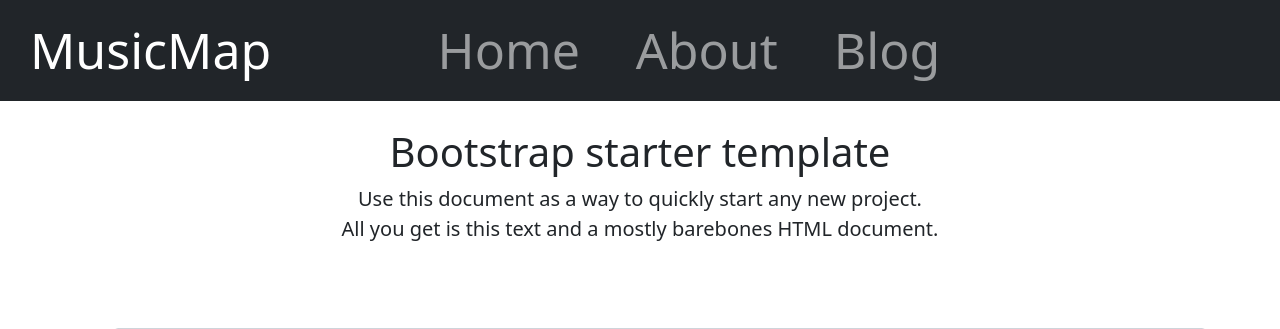
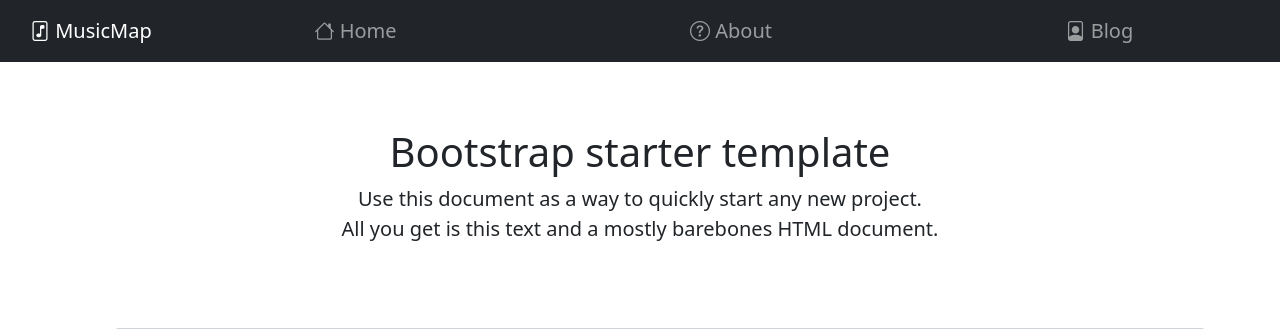
Before and after one commit to jimmyt333/MusicMap, a Django app: page /blog/ in a window 1280 px wide. Shown: the top 329 px of the page. Run offline with Django 3.2, Linux system fonts and the light colour scheme; data that the repository does not hold is empty; some libraries are stand-ins or nearby versions.

Commit message:
Added better navbar center + icons

```diff
--- a/mysite/musicmap/templates/musicmap/base.html
+++ b/mysite/musicmap/templates/musicmap/base.html
@@ -13,6 +13,7 @@
     <!-- CSS only -->
     <link href="https://cdn.jsdelivr.net/npm/bootstrap@5.0.0-beta3/dist/css/bootstrap.min.css" rel="stylesheet" integrity="sha384-eOJMYsd53ii+scO/bJGFsiCZc+5NDVN2yr8+0RDqr0Ql0h+rP48ckxlpbzKgwra6" crossorigin="anonymous">
 
+    <link rel="stylesheet" href="https://cdn.jsdelivr.net/npm/bootstrap-icons@1.4.0/font/bootstrap-icons.css"> <!--Navbar icons-->
     <!-- Custom styles for this template -->
     <style>
         body {
@@ -23,14 +24,9 @@
             text-align: center;
         }
         .navbar-center{
-            position: absolute;
+            position: relative;
             text-align: center;
-            left: 32%;
-            font-size: 50px;
-        }
-        .nav-item{
-            padding-left: 20px;
-            padding-right: 20px;
+            font-size: 20px;
         }
     </style>
   </head>
@@ -38,21 +34,21 @@
   <body>
 
     <nav class="navbar navbar-expand-md navbar-dark bg-dark fixed-top" style="text-align: center;">
-      <a class="navbar-brand" href="#" style="padding-left: 30px; font-size: 50px;">MusicMap</a>
+      <a class="navbar-brand bi bi-file-music" href="#" style="padding-left: 30px; font-size: 20px;"> MusicMap</a>
       <button class="navbar-toggler" type="button" data-toggle="collapse" data-target="#navbarsExampleDefault" aria-controls="navbarsExampleDefault" aria-expanded="false" aria-label="Toggle navigation">
         <span class="navbar-toggler-icon"></span>
       </button>
 
       <div class="collapse navbar-collapse" id="navbarsExampleDefault">
-        <ul class=" navbar-nav navbar-center">
+        <ul class=" navbar-nav navbar-center nav-fill w-100">
           <li class="nav-item active">
-            <a class="nav-link" href="http://127.0.0.1:8000">Home <span class="sr-only"></span></a>
+            <a class="nav-link bi bi-house" href="http://127.0.0.1:8000" > Home<span class="sr-only"></span></a>
           </li>
           <li class="nav-item">
-            <a class="nav-link" href="http://127.0.0.1:8000/about/">About</a>
+            <a class="nav-link bi bi-question-circle" href="http://127.0.0.1:8000/about/"> About</a>
           </li>
           <li class="nav-item">
-            <a class="nav-link" href="http://127.0.0.1:8000/blog/">Blog</a>
+            <a class="nav-link bi bi-file-person" href="http://127.0.0.1:8000/blog/"> Blog</a>
           </li>
           <!--<li class="nav-item dropdown">
             <a class="nav-link dropdown-toggle" href="#" id="dropdown01" data-toggle="dropdown" aria-haspopup="true" aria-expanded="false">Dropdown</a>
```
